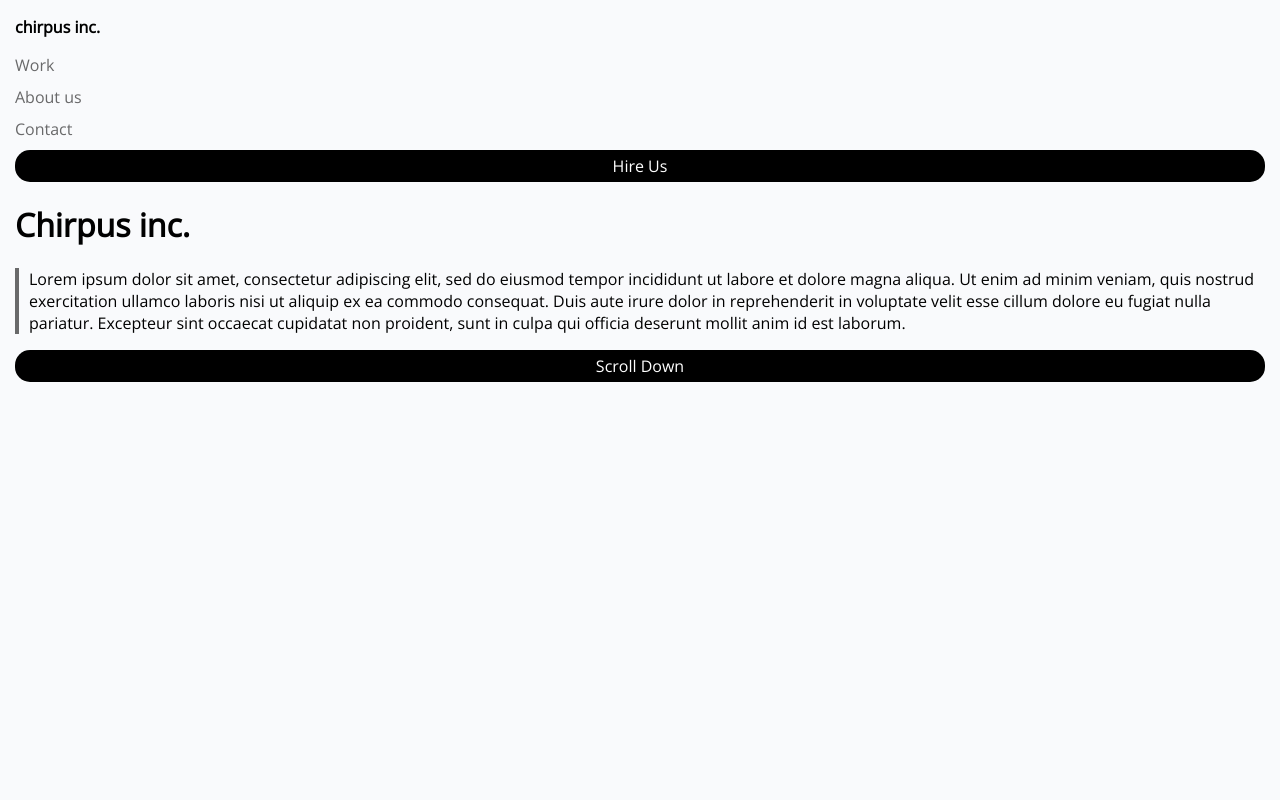
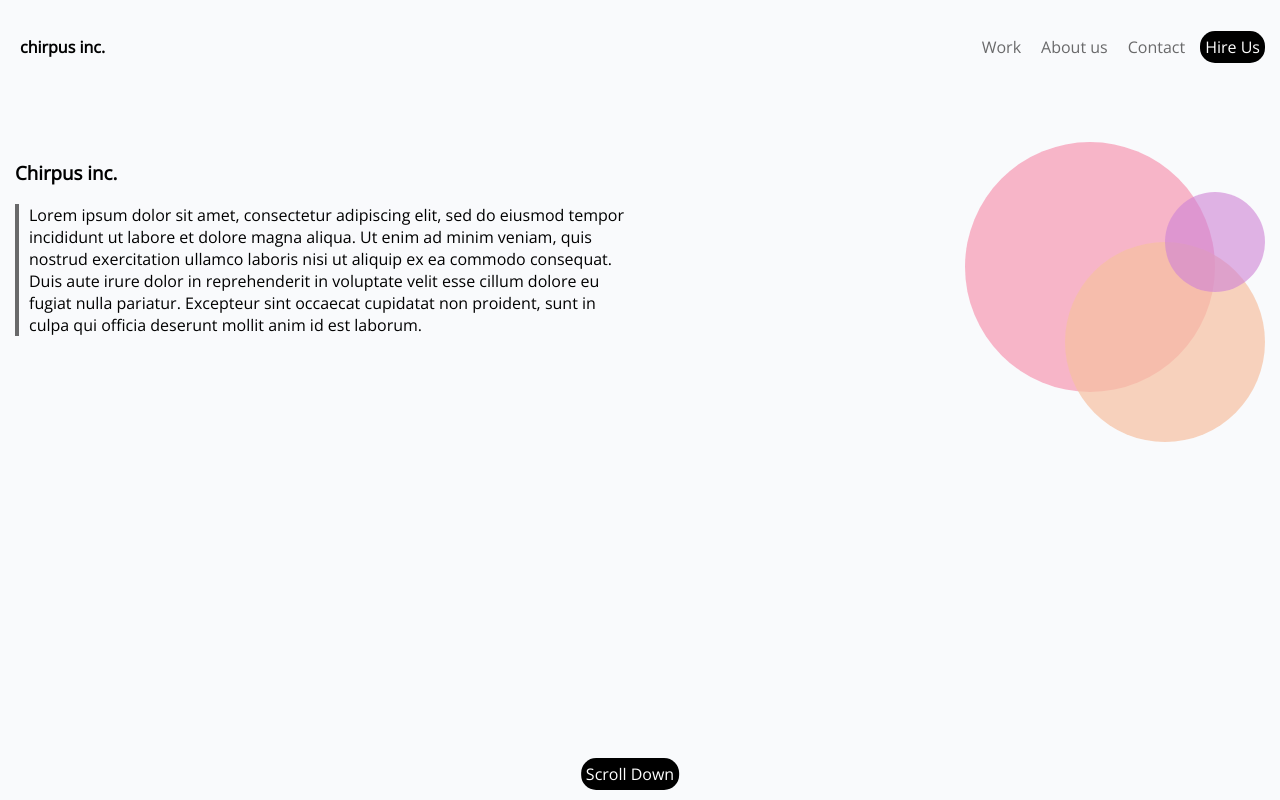
Before and after one commit to t-weiss/lab1part1, a plain HTML site: page index.html in a window 1280 px wide. Drawn offline with nearby package versions, Linux system fonts and the light colour scheme.

Commit message:
made responsive for lab part 2

```diff
--- a/index.html
+++ b/index.html
@@ -12,23 +12,37 @@
     />
   </head>
   <body>
-    <p class="name">chirpus inc.</p>
-    <div class="nav">
-      <a href="#">Work</a>
-      <a href="#">About us</a>
-      <a href="#">Contact</a>
-    </div>
-    <a href="#" class="button">Hire Us</a>
-    <h1>Chirpus inc.</h1>
-    <p class="copy">
-      Lorem ipsum dolor sit amet, consectetur adipiscing elit, sed do eiusmod
-      tempor incididunt ut labore et dolore magna aliqua. Ut enim ad minim
-      veniam, quis nostrud exercitation ullamco laboris nisi ut aliquip ex ea
-      commodo consequat. Duis aute irure dolor in reprehenderit in voluptate
-      velit esse cillum dolore eu fugiat nulla pariatur. Excepteur sint occaecat
-      cupidatat non proident, sunt in culpa qui officia deserunt mollit anim id
-      est laborum.
-    </p>
-    <a href="#" class="button">Scroll Down</a>
+    <header>
+      <p class="name">chirpus inc.</p>
+      <nav>
+        <ul>
+          <li><a href="#">Work</a></li>
+          <li><a href="#">About us</a></li>
+          <li><a href="#">Contact</a></li>
+          <a href="#" class="button">Hire Us</a>
+        </ul>
+      </nav>
+    </header>
+    <section class="main">
+      <section class="words">
+        <h1>Chirpus inc.</h1>
+        <p class="copy">
+          Lorem ipsum dolor sit amet, consectetur adipiscing elit, sed do
+          eiusmod tempor incididunt ut labore et dolore magna aliqua. Ut enim ad
+          minim veniam, quis nostrud exercitation ullamco laboris nisi ut
+          aliquip ex ea commodo consequat. Duis aute irure dolor in
+          reprehenderit in voluptate velit esse cillum dolore eu fugiat nulla
+          pariatur. Excepteur sint occaecat cupidatat non proident, sunt in
+          culpa qui officia deserunt mollit anim id est laborum.
+        </p>
+      </section>
+
+      <section class="shapes">
+        <div class="bigC"></div>
+        <div class="midC"></div>
+        <div class="littleC"></div>
+      </section>
+    </section>
+    <a href="#" class="button scroll">Scroll Down</a>
   </body>
 </html>
--- a/style.css
+++ b/style.css
@@ -1,7 +1,16 @@
 body {
-  font-family: "open sans";
+  font-family: "open sans", sans-serif;
   background-color: #f9fafc;
   margin: 15px;
+}
+header {
+  display: flex;
+  flex-direction: column;
+}
+
+ul {
+  list-style: none;
+  padding: 0px;
 }
 .name {
   font-weight: bold;
@@ -25,3 +34,73 @@ a {
   border-left: 4px solid #69696a;
   padding-left: 10px;
 }
+
+@media screen and (min-width: 768px) {
+  header {
+    flex-direction: row;
+    justify-content: space-between;
+  }
+  ul {
+    display: flex;
+  }
+
+  a {
+    display: inline;
+    margin-top: 0px;
+    padding: 0px;
+    margin-left: 10px;
+  }
+  li {
+    padding: 5px;
+  }
+  .name {
+    padding: 5px;
+  }
+  .main {
+    display: flex;
+    justify-content: space-between;
+    margin-top: 5%;
+  }
+  .words {
+    width: 50%;
+  }
+
+  .scroll {
+    position: fixed;
+    bottom: 0px;
+    right: 50%;
+    margin: 10px;
+    transform: translateX(50%);
+  }
+
+  .shapes {
+    position: relative;
+    height: 300px;
+    width: 300px;
+  }
+  .bigC {
+    height: 250px;
+    width: 250px;
+    background-color: rgba(247, 136, 167, 0.6);
+    border-radius: 50%;
+    position: absolute;
+  }
+  .midC {
+    height: 200px;
+    width: 200px;
+    background-color: rgba(247, 193, 162, 0.7);
+    border-radius: 50%;
+    position: absolute;
+    bottom: 0px;
+    right: 0px;
+  }
+  .littleC {
+    height: 100px;
+    width: 100px;
+    background-color: rgba(207, 130, 213, 0.6);
+    border-radius: 50%;
+    position: absolute;
+    right: 0px;
+    bottom: 150px;
+  }
+}
```
